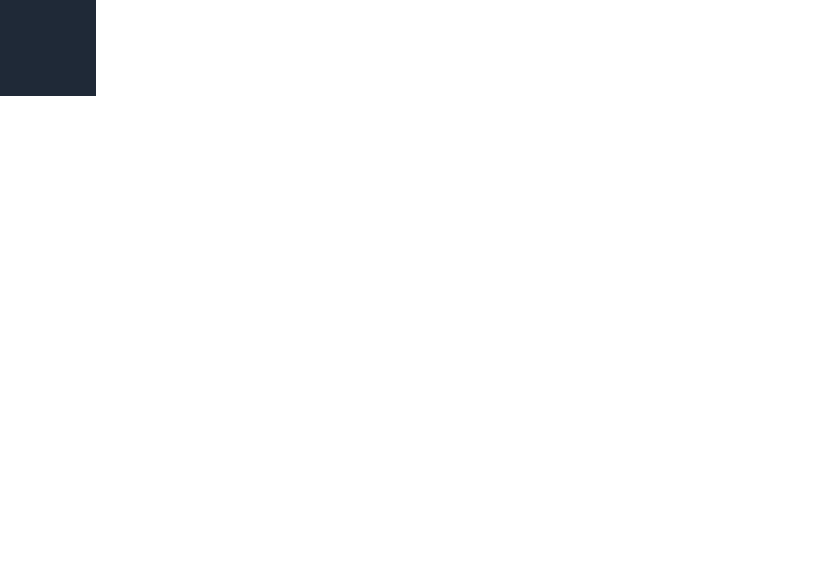
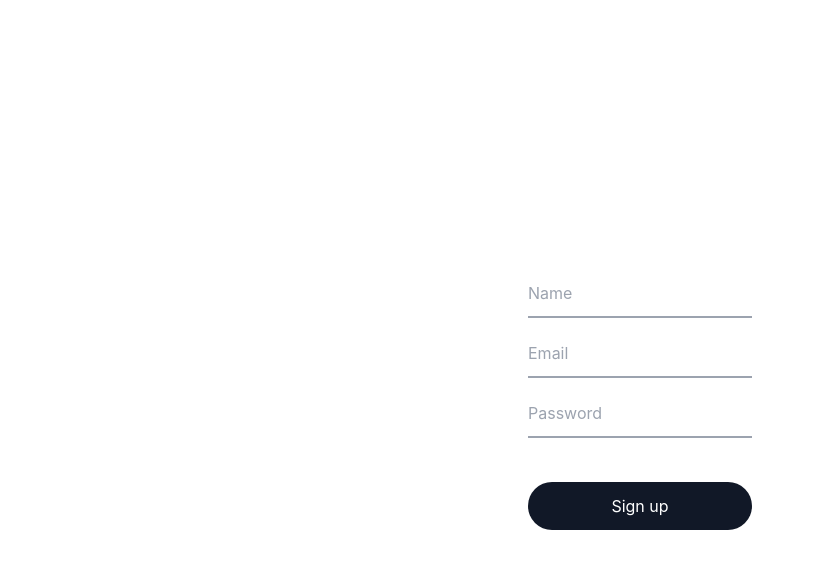
Before and after one commit to Parm-S-Gidda/Board-Talk, a React (Create React App) app in the folder client/board-talk/: page / in a window 1280 px wide. Shown: the top 568 px of the page, without its empty margins (0-815 px from the left). Built offline with nearby package versions, Linux system fonts and the light colour scheme.

Commit message:
Add front end for sign up functionality

```diff
--- a/client/board-talk/package.json
+++ b/client/board-talk/package.json
@@ -10,8 +10,11 @@
     "@types/node": "^20.11.26",
     "@types/react": "^18.2.64",
     "@types/react-dom": "^18.2.21",
+    "@types/react-router-dom": "^5.3.3",
+    "axios": "^1.6.7",
     "react": "^18.2.0",
     "react-dom": "^18.2.0",
+    "react-router-dom": "^6.22.3",
     "react-scripts": "5.0.1",
     "typescript": "^5.4.2",
     "web-vitals": "^2.1.4"
--- a/client/board-talk/src/App.tsx
+++ b/client/board-talk/src/App.tsx
@@ -1,5 +1,11 @@
+import SignUp from "./routes/Signup";
+
 function App() {
-  return <div className="h-24 w-24 bg-gray-800"></div>;
+  return (
+    <div className="h-full w-full flex justify-center items-center">
+      <input placeholder="Username" className="w-24 h-20 border-b-2 border-gray-400"></input>
+    </div>
+  );
 }
 
 export default App;
--- /dev/null
+++ b/client/board-talk/src/context/userContext.tsx
@@ -0,0 +1,32 @@
+import { createContext, useState } from "react";
+
+type User = {
+  email: string;
+  name: string;
+  password: string;
+};
+
+type UserContext = {
+  user: User;
+  updateUser: (user: User) => void;
+};
+
+export const UserContext = createContext<UserContext | null>(null);
+
+export const UserProvider = ({ children }: { children: React.ReactNode }) => {
+  const [user, setUser] = useState<User>({
+    email: "",
+    name: "",
+    password: "",
+  });
+
+  const updateUser = (user: User) => {
+    setUser(user);
+  };
+
+  return (
+    <UserContext.Provider value={{ user, updateUser }}>
+      {children}
+    </UserContext.Provider>
+  );
+};
--- /dev/null
+++ b/client/board-talk/src/hooks/user.tsx
@@ -0,0 +1,12 @@
+import { useContext } from "react";
+import { UserContext } from "../context/userContext";
+
+export const useUser = () => {
+  const userContext = useContext(UserContext);
+
+  if (!userContext) {
+    throw new Error("Must be within provider");
+  }
+
+  return userContext;
+};
--- a/client/board-talk/src/index.js
+++ b/client/board-talk/src/index.js
@@ -3,12 +3,37 @@ import ReactDOM from 'react-dom/client';
 import './index.css';
 import App from './App';
 import reportWebVitals from './reportWebVitals';
+import { BrowserRouter } from 'react-router-dom';
+import {
+  createBrowserRouter,
+  RouterProvider,
+} from "react-router-dom";
+import SignUp from './routes/Signup';
+import Dashboard from './routes/Dashboard';
+import { UserProvider } from "./context/userContext"
+
+const router = createBrowserRouter([
+  {
+    path: "/",
+    element: <SignUp />,
+  },
+  {
+    path: "/dashboard",
+    element: <Dashboard />
+  }
+  ,
+]);
 
 const root = ReactDOM.createRoot(document.getElementById('root'));
 root.render(
-  <React.StrictMode>
-    <App />
-  </React.StrictMode>
+
+  <UserProvider >
+    <RouterProvider router={router}>
+
+    </RouterProvider>
+  </UserProvider>
+
+
 );
 
 // If you want to start measuring performance in your app, pass a function
--- /dev/null
+++ b/client/board-talk/src/routes/Dashboard.tsx
@@ -0,0 +1,5 @@
+function Dashboard() {
+  return <h1>Dashboard...</h1>;
+}
+
+export default Dashboard;
--- /dev/null
+++ b/client/board-talk/src/routes/Signup.tsx
@@ -0,0 +1,71 @@
+import { useState } from "react";
+import axios from "axios";
+import { SIGN_UP_END_POINT } from "../utils/endpoints";
+import { useUser } from "../hooks/user";
+import { useNavigate } from "react-router-dom";
+
+type FormType = {
+  name: string;
+  email: string;
+  password: string;
+};
+
+function SignUp() {
+  const [form, setForm] = useState<FormType>({
+    email: "",
+    name: "",
+    password: "",
+  });
+
+  const { user, updateUser } = useUser();
+
+  const navigate = useNavigate();
+
+  const onSignUp = async (e: React.FormEvent<HTMLFormElement>) => {
+    e.preventDefault();
+
+    try {
+      const resp = await axios.post(SIGN_UP_END_POINT, form);
+      updateUser(resp.data);
+      navigate("/dashboard");
+    } catch (error) {
+      console.log(error);
+    }
+  };
+  return (
+    <form
+      className="h-screen w-screen flex flex-row justify-center items-center"
+      onSubmit={onSignUp}
+    >
+      <div className="flex flex-col gap-y-3">
+        <input
+          type="text"
+          name="name"
+          onChange={(e) => setForm({ ...form, name: e.target.value })}
+          placeholder="Name"
+          className="w-56 h-12 border-b-2 border-gray-400 outline-none focus:outline-none"
+        ></input>
+        <input
+          type="text"
+          name="email"
+          onChange={(e) => setForm({ ...form, email: e.target.value })}
+          placeholder="Email"
+          className="w-56 h-12 border-b-2 border-gray-400 outline-none focus:outline-none"
+        ></input>
+        <input
+          type="text"
+          name="password"
+          onChange={(e) => setForm({ ...form, password: e.target.value })}
+          placeholder="Password"
+          className="w-56 h-12 border-b-2 border-gray-400 outline-none focus:outline-none"
+        ></input>
+
+        <button className="bg-gray-900 w-56 h-12 rounded-full mt-8">
+          <span className="text-white">Sign up</span>
+        </button>
+      </div>
+    </form>
+  );
+}
+
+export default SignUp;
--- /dev/null
+++ b/client/board-talk/src/typings/index.d.ts
@@ -0,0 +1 @@
+declare module "./reportWebVitals";
--- /dev/null
+++ b/client/board-talk/src/utils/endpoints.ts
@@ -0,0 +1 @@
+export const SIGN_UP_END_POINT = "http://localhost:5000/api/users/signup";
```
Also changed, not shown: 1 other file (tests, documents, lock files or other folders).
